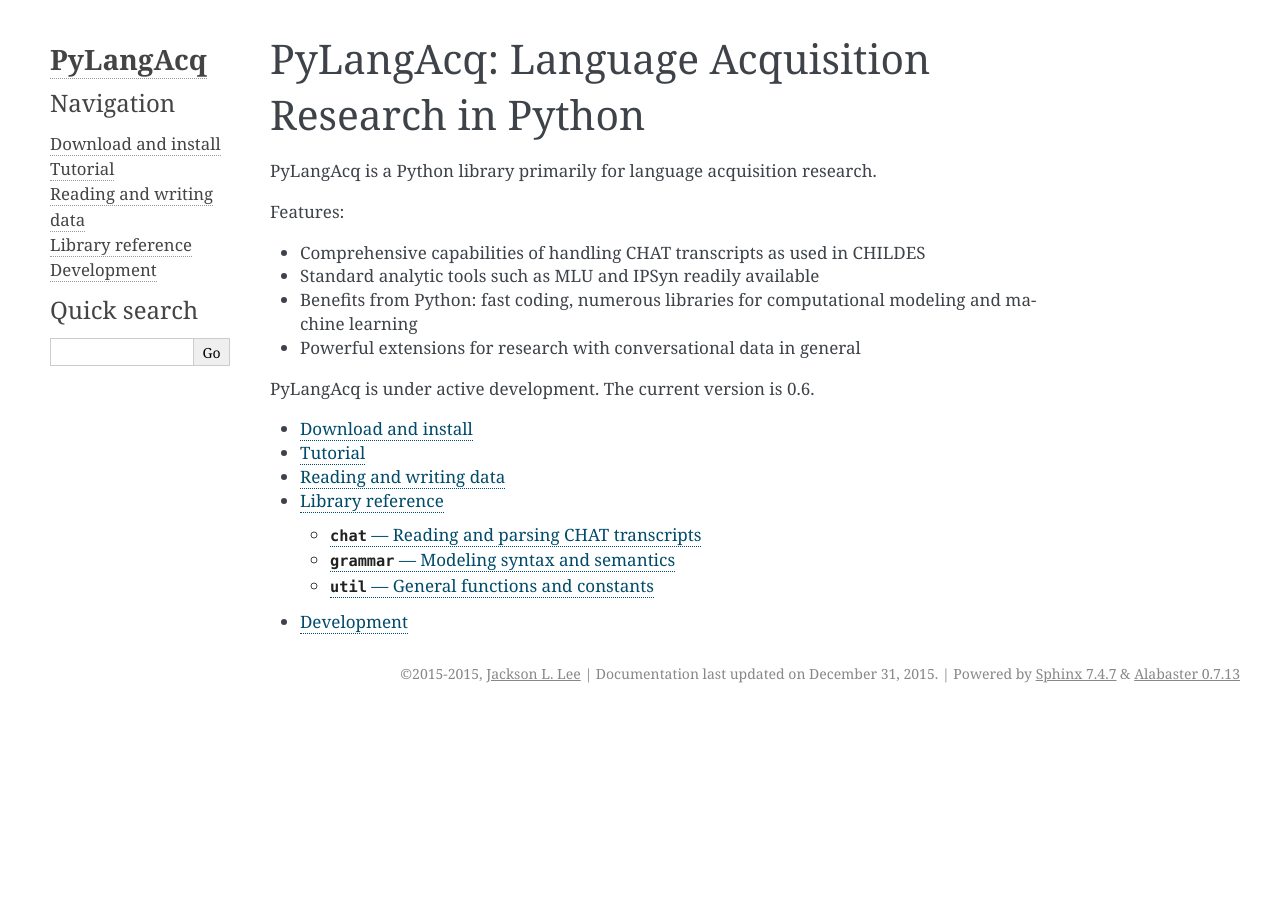
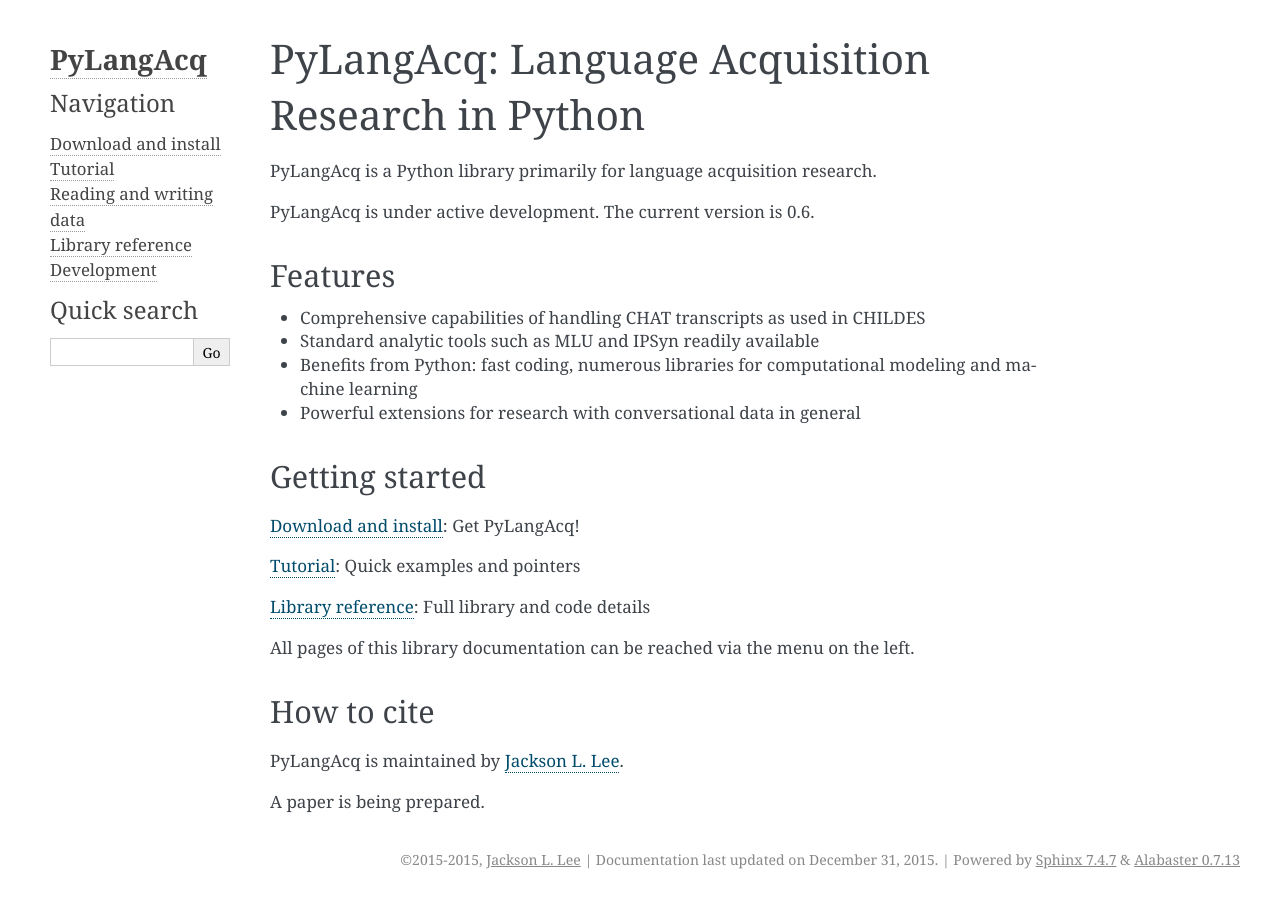
Before and after one commit to jacksonllee/pylangacq, a Sphinx documentation site: the page built from doc/source/index.rst, in a window 1280 px wide. Built offline with Sphinx 7.4.7, drawn with Linux system fonts in a browser that asks for light colours.

Commit message:
update index page in doc

```diff
--- a/doc/source/index.rst
+++ b/doc/source/index.rst
@@ -8,7 +8,10 @@
 
 PyLangAcq is a Python library primarily for language acquisition research.
 
-Features:
+PyLangAcq is under active development. The current version is |version|.
+
+Features
+--------
 
 * Comprehensive capabilities of handling CHAT transcripts
   as used in CHILDES
@@ -17,13 +20,32 @@
   modeling and machine learning
 * Powerful extensions for research with conversational data in general
 
-PyLangAcq is under active development. The current version is |version|.
+Getting started
+---------------
+
+:ref:`download`: Get PyLangAcq!
+
+:ref:`tutorial`: Quick examples and pointers
+
+:ref:`reference`: Full library and code details
+
+All pages of this library documentation can be reached via the menu on the left.
+
+
 
 .. toctree::
    :maxdepth: 2
+   :hidden:
 
    download
    tutorial
    data
    reference
    dev
+
+How to cite
+-----------
+
+PyLangAcq is maintained by `Jackson L. Lee <http://jacksonllee.com/>`_.
+
+A paper is being prepared.
```
